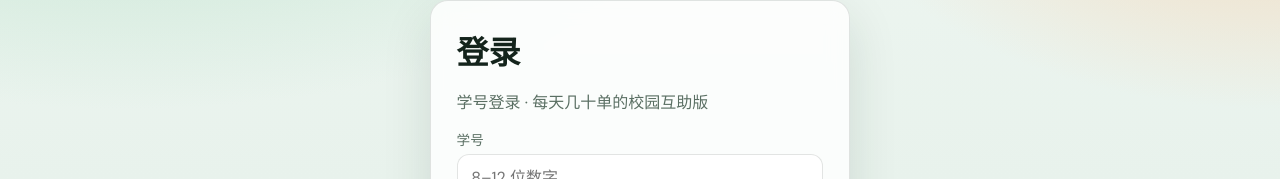
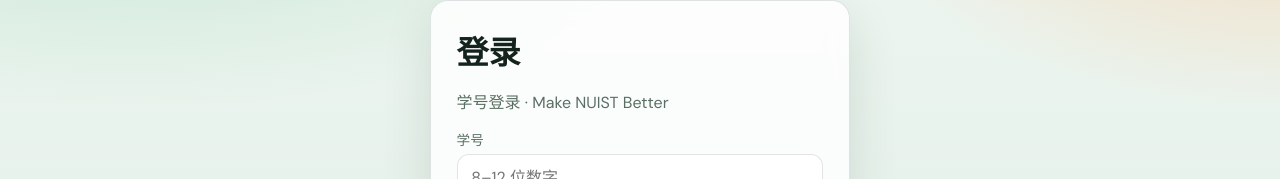
Before and after one commit to Kn1tter/Nuist-PackagePickup, a Vue app in the folder frontend/: page /login in a window 1280 px wide. Shown: the part 141-320 px from the top of the page. Built offline with nearby package versions, Linux system fonts and the light colour scheme; no server answers; the HTML template or start-up script is replaced by a standard one; a web font is replaced by a local one.

Commit message:
Update login tagline to Make NUIST Better.
Co-authored-by: Cursor <cursoragent@cursor.com>

```diff
--- a/frontend/src/views/Login.vue
+++ b/frontend/src/views/Login.vue
@@ -1,7 +1,7 @@
 <template>
   <main class="panel auth">
     <h1>{{ mode === 'login' ? '登录' : '注册' }}</h1>
-    <p class="muted">学号登录 · 每天几十单的校园互助版</p>
+    <p class="muted">学号登录 · Make NUIST Better</p>
 
     <form @submit.prevent="submit">
       <div class="field">
```
